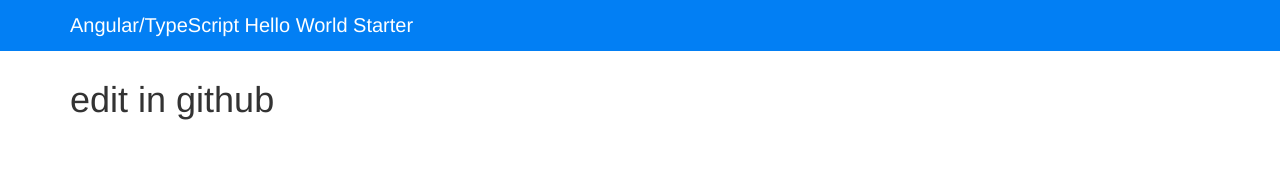
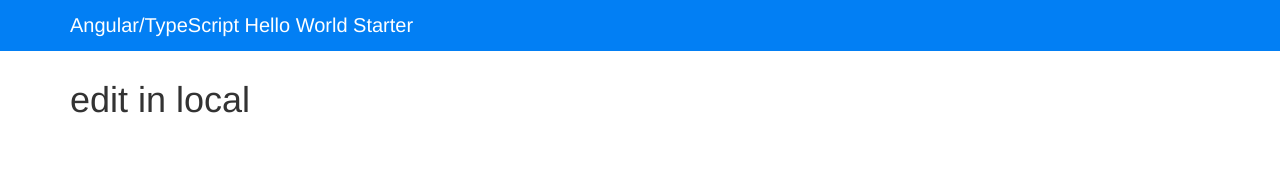
Before and after one commit to phamtoni/Angular-HelloWorld-master, an Angular app: page / in a window 1280 px wide. Shown: the top 170 px of the page. Built offline with nearby package versions, Linux system fonts and the light colour scheme.

Commit message:
test 2 edit

```diff
--- a/src/app/app.component.ts
+++ b/src/app/app.component.ts
@@ -3,7 +3,7 @@ import {Component, OnInit} from '@angular/core';
 @Component({
     selector: 'app-root',
     template: `
-        <h1>edit in github </h1>
+        <h1>edit in local </h1>
     `
 })
 export class AppComponent implements OnInit {
```
